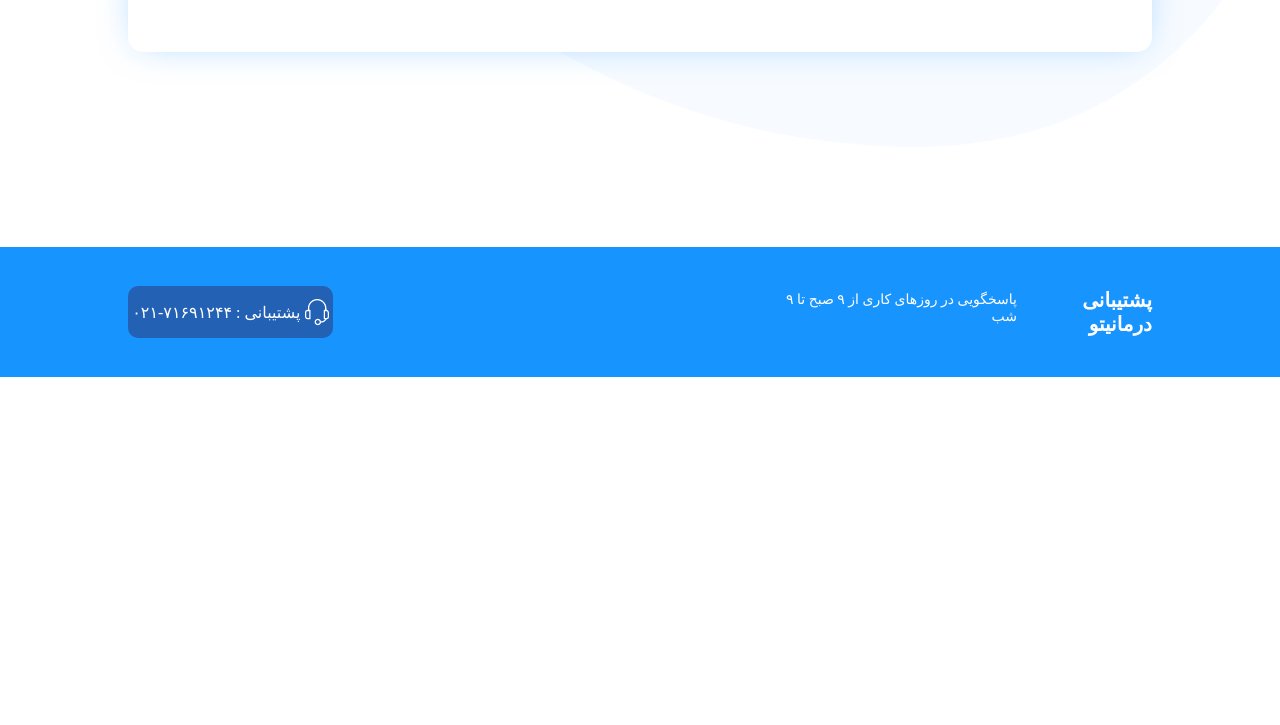
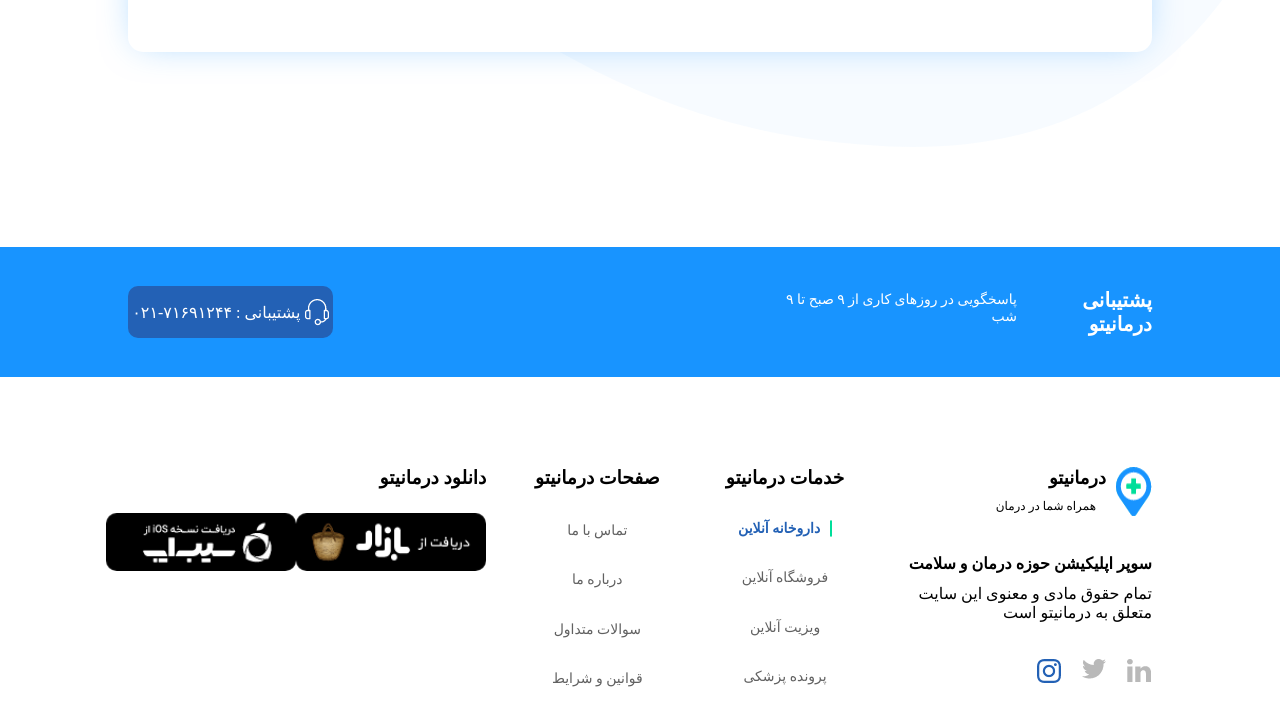
Before and after one commit to amirhghorbani/darmanito, a plain HTML site: page index.html in a window 1280 px wide. Shown: the part 3293-4018 px from the top of the page. Before the commit the page ends 3670 px from the top, so only its background shows below. Drawn offline with Linux system fonts and the light colour scheme.

Commit message:
compelte footer and finish front-end codes for my screen

```diff
--- a/index.html
+++ b/index.html
@@ -227,6 +227,54 @@
             </div>
         </div>
 
+        <div class="footer">
+            <div class="footer-box box-1">
+                <div class="footer-box-1-title">
+                    <img src="./img/header-icon.png" alt="">
+                    <div class="footer-title-text">
+                        <h4>درمانیتو</h4>
+                        <p>همراه شما در درمان</p>
+                    </div>
+                </div>
+                <div class="footer-box-1-text">
+                    <p>سوپر اپلیکیشن حوزه درمان و سلامت</p>
+                    <p>تمام حقوق مادی و معنوی این سایت متعلق به درمانیتو است</p>
+                </div>
+                <div class="footer-box-1-social-logos">
+                    <a href=""><img src="./img/footer-linkedin.png" alt=""></a>
+                    <a href=""><img src="./img/footer-twitter-logo.png" alt=""></a>
+                    <a href=""><img src="./img/footer-facebook.png" alt=""></a>
+                </div>
+
+            </div>
+
+
+            <div class="footer-box box-2">
+                <h3>خدمات درمانیتو</h3>
+                <a href=""><h4>داروخانه آنلاین</h4></a>
+                <a href=""><p>فروشگاه آنلاین</p></a>
+                <a href=""><p>ویزیت آنلاین</p></a>
+                <a href=""><p>پرونده پزشکی</p></a>
+            </div>
+
+            <div class="footer-box box-3">
+                <h3>صفحات درمانیتو</h3>
+                <a href=""><p>تماس با ما</p></a>
+                <a href=""><p>درباره ما</p></a>
+                <a href=""><p>سوالات متداول</p></a>
+                <a href=""><p>قوانین و شرایط</p></a>
+
+            </div>
+
+            <div class="footer-box box-4">
+                <h3>دانلود درمانیتو</h3>
+                <div class="footer-box-4-btns">
+                    <a href=""><img src="./img/footer-bazar.png" alt=""></a>
+                    <a href=""><img src="./img/footer-sibapp.png" alt=""></a>
+                </div>
+            </div>
+        </div>
+
 
     </div>
 
--- a/style.css
+++ b/style.css
@@ -584,3 +584,111 @@
 .section-6-content-contact-box img {
     object-fit: contain;
 }
+
+/* footer */
+
+.footer {
+    width: 80%;
+    height: 220px;
+    margin: 90px auto;
+    display: flex;
+    justify-content: space-between;
+}
+.footer .footer-box {
+    height: inherit;
+}
+.box-1 {
+    width: 25%;
+    display: flex;
+    flex-direction: column;
+    justify-content: space-between;
+}
+.footer-box-1-title {
+    display: flex;
+    height: 50px;
+}
+.footer-box-1-title .footer-title-text {
+    margin-right: 10px;
+}
+.footer-box-1-title .footer-title-text h4 {
+    font-size: 18px;
+}
+.footer-box-1-title .footer-title-text p {
+    padding: 10px 10px 0 0;
+    font-size: 12px;
+    font-weight: lighter;
+}
+.footer-box-1-text p:first-child {
+    font-weight: bold;
+}
+.footer-box-1-text p:last-child {
+    font-weight: lighter;
+    margin-top: 11px;
+}
+.footer-box-1-social-logos {
+    display: flex;
+    justify-content: space-between;
+    width: 45%;
+}
+
+/* box-2 */
+.box-2 {
+    width: 15%;
+    display: flex;
+    flex-direction: column;
+    align-items: center;
+    justify-content: space-between;
+}
+.box-2 a {
+    text-decoration: none;
+    color: black;
+    padding-bottom: 2px;
+    font-size: 14px;
+}
+.box-2 a > h4 {
+    color: #2361B5;
+}
+.box-2 a:hover {
+    border-bottom: 1px solid #1894FF;
+}
+.box-2 a > h4::before {
+    content: '';
+    width: 1px;
+    height: 24px;
+    border: 1px solid #00DE9A;
+    margin-left: 10px;
+    border-radius: 10px;
+}
+.box-2 a > p {
+    color: #616161;
+}
+
+/* box-3 */
+.box-3 {
+    width: 15%;
+    display: flex;
+    flex-direction: column;
+    align-items: center;
+    justify-content: space-between;
+}
+.box-3 a {
+    text-decoration: none;
+    color: #616161;
+    font-size: 14px;
+}
+.box-3 a:hover {
+    border-bottom: 1px solid #1894FF;
+}
+
+/* box-4 */
+.box-4 {
+    width: 35%;
+}
+.footer-box-4-btns {
+    margin-top: 24px;
+    display: flex;
+    justify-content: space-between;
+}
+.footer-box-4-btns a img {
+    width: 190px;
+}
```
Also changed, not shown: img/footer-bazar.png (added), img/footer-facebook.png (added), img/footer-linkedin.png (added), img/footer-sibapp.png (added), img/footer-twitter-logo.png (added).
